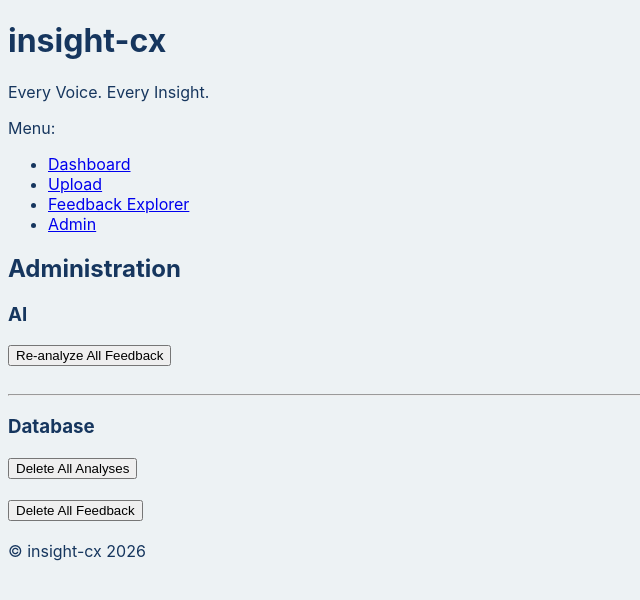
After one commit to birgitt-thomsen/insight-cx, a Flask app: page /admin in a window 1280 px wide. The commit adds this page. Shown: the top 600 px of the page, without its empty margins (0-640 px from the left). Run offline with Flask 3, Linux system fonts and the light colour scheme.

Commit message:
Creating basic admin page to prep for ai testing

```diff
--- a/app.py
+++ b/app.py
@@ -7,6 +7,7 @@ from storage.feedback_storage import FeedbackStorage
 from services.csv_importer import CSVImporter
 from storage.dashboard_storage import DashboardStorage
 from storage.analysis_storage import AnalysisStorage
+from services.analysis_service import AnalysisService
 from services.ai_service import AIService
 
 load_dotenv() #Load variables from .env
@@ -26,6 +27,7 @@ csv_importer = CSVImporter()
 feedback_storage = FeedbackStorage()
 dashboard_storage = DashboardStorage()
 analysis_storage = AnalysisStorage()
+analysis_service = AnalysisService()
 ai = AIService()
 
 @app.route('/')
@@ -109,6 +111,62 @@ def feedback_details(feedback_id):
         analysis=analysis
     )
 
+@app.route("/admin")
+def admin():
+    """Display the admin page."""
+
+    return render_template("admin.html")
+
+@app.route(
+    "/admin/delete-analyses",
+    methods=["POST"]
+)
+
+def delete_all_analyses():
+    """Delete all analyses stored in the database."""
+
+    analysis_storage.delete_all()
+
+    flash(
+        "All analyses deleted.",
+        "success"
+    )
+
+    return redirect(url_for("admin"))
+
+@app.route(
+    "/admin/delete-feedback",
+    methods=["POST"]
+)
+def delete_all_feedback():
+    """Delete all feedback stored in the database."""
+
+    feedback_storage.delete_all()
+
+    flash(
+        "All feedback deleted.",
+        "success"
+    )
+
+    return redirect(url_for("admin"))
+
+@app.route(
+    "/admin/reanalyze",
+    methods=["POST"]
+)
+def reanalyze_all():
+
+    result = analysis_service.reanalyze_all()
+
+    flash(
+        f"Analysis complete. "
+        f"{result['processed']} processed, "
+        f"{result['failed']} failed.",
+        "success"
+    )
+
+    return redirect(url_for("admin"))
+
 if __name__ == "__main__":
     # One-time creation of database
     # with app.app_context():
--- /dev/null
+++ b/templates/admin.html
@@ -0,0 +1,33 @@
+{% extends "layout.html" %}
+
+{% block content %}
+
+<h2>Administration</h2>
+
+<h3>AI</h3>
+
+<form method="POST" action="{{ url_for('reanalyze_all') }}">
+    <button type="submit">
+        Re-analyze All Feedback
+    </button>
+</form>
+
+<br>
+<hr>
+
+<h3>Database</h3>
+<form method="POST" action="{{ url_for('delete_all_analyses') }}">
+    <button type="submit">
+        Delete All Analyses
+    </button>
+</form>
+
+<br>
+
+<form method="POST" action="{{ url_for('delete_all_feedback') }}">
+    <button type="submit">
+        Delete All Feedback
+    </button>
+</form>
+
+{% endblock %}
--- a/templates/layout.html
+++ b/templates/layout.html
@@ -19,9 +19,27 @@
 
 <nav>
     <p>Menu:</p>
-    <a href="{{ url_for('dashboard') }}">Dashboard</a><br>
-    <a href="{{ url_for('upload') }}">Upload</a><br>
-    <a href="{{ url_for('feedback') }}">Feedback Explorer</a><br><br>
+    <ul>
+        <li>
+            <a href="{{ url_for('dashboard') }}">
+                Dashboard
+            </a>
+        </li>
+        <li>
+            <a href="{{ url_for('upload') }}">Upload
+            </a>
+        </li>
+        <li>
+            <a href="{{ url_for('feedback') }}">
+                Feedback Explorer
+            </a>
+        </li>
+        <li>
+            <a href="{{ url_for('admin') }}">
+            Admin
+            </a>
+        </li>
+    </ul>
 </nav>
 
 {% with messages = get_flashed_messages(with_categories=true) %}
@@ -38,6 +56,8 @@
     {% block content %}{% endblock %}
 </main>
 
+<br>
+
 <footer class="site-footer">
     &copy; insight-cx 2026
 </footer>
```
Also changed, not shown: services/analysis_service.py (added, +128 -0 lines), storage/analysis_storage.py (added), storage/feedback_storage.py.
